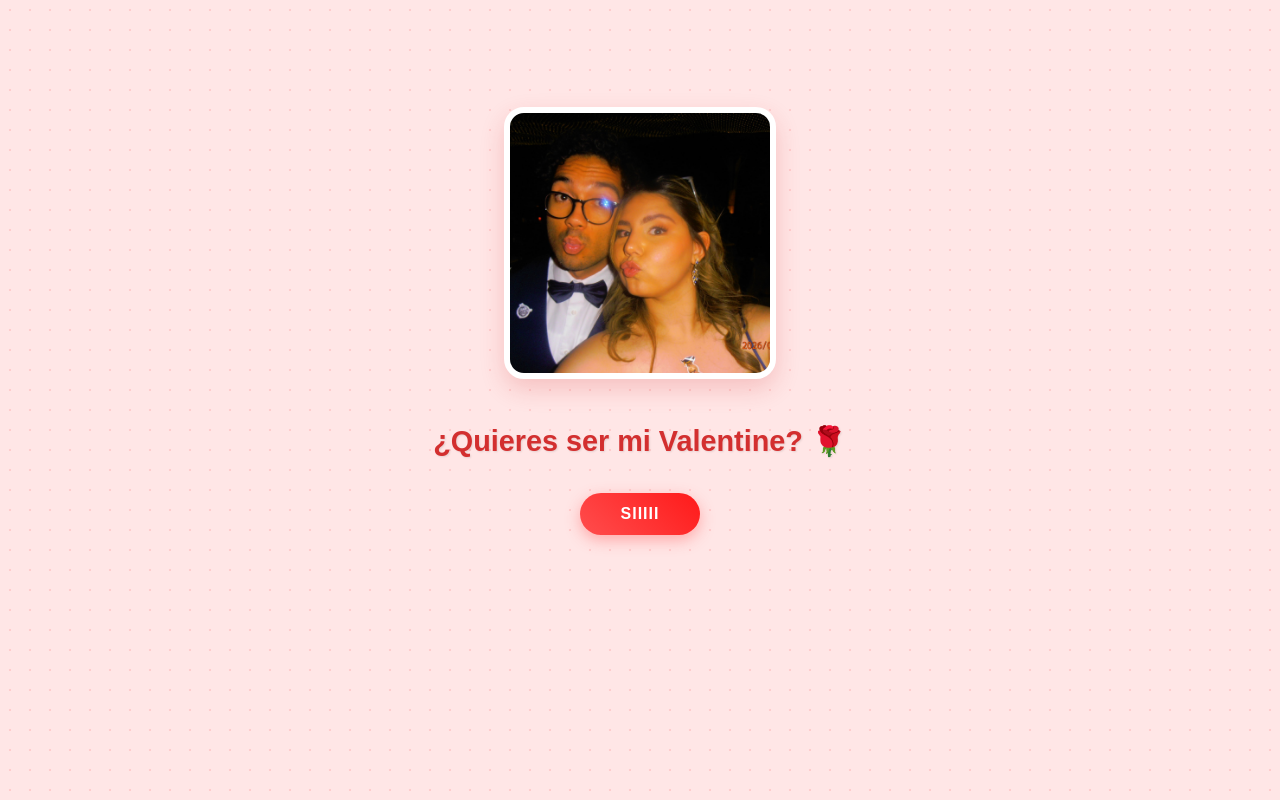
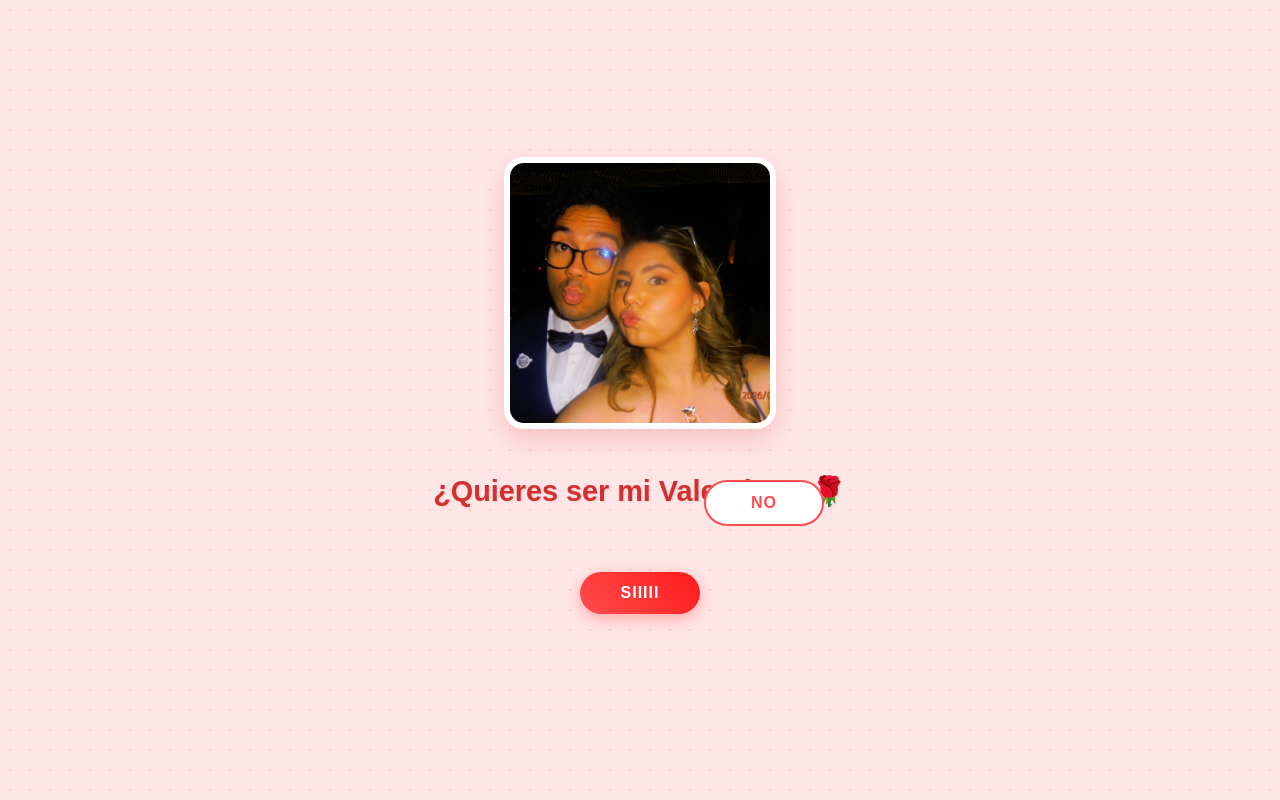
Before and after one commit to armandocompu/Valentine-Bobi, a plain HTML site: page index.html in a window 1280 px wide. Shown: the top 800 px of the page. Drawn offline with nearby package versions, Linux system fonts and the light colour scheme; some packages are replaced by stand-ins of ours; a script that the page names is missing.

Commit message:
Fix HTML structure and button positioning

```diff
--- a/index.html
+++ b/index.html
@@ -44,15 +44,14 @@
             height: 100%;
             object-fit: cover;
         }
-       .buttons {
-            position: relative;
+      .buttons {
+            /* position: relative;  <-- ESTA LINEA BORRALA O COMENTALA */
             width: 100%;
-            height: 200px; /* Le di más espacio vertical para que el NO se mueva a gusto */
+            height: 100px; /* Altura fija para que no empuje cosas */
             display: flex;
             justify-content: center;
-            align-items: flex-start; /* Alinearlos arriba para controlar mejor la posición */
-            gap: 20px;
-            margin-top: 20px; /* Separación del texto */
+            align-items: center;
+            margin-top: 20px;
         }
         button {
             padding: 12px 30px; /* Reduje el relleno para que no se vean tan gordos */
@@ -77,12 +76,14 @@
         #btn-yes:active {
             transform: scale(0.95);
         }
-        #btn-no {
+       #btn-no {
             background-color: white;
             color: #ff4d4d;
             border: 2px solid #ff4d4d;
-            position: absolute;
-            transition: all 0.2s ease;
+            font-weight: bold;
+            position: absolute; /* Importante */
+            z-index: 20; /* Para que siempre quede encima de todo */
+            transition: all 0.3s ease;
         }
     </style>
 </head>
@@ -145,17 +146,20 @@
         // Inicializar posición del botón NO
         window.onload = function() {
             const btnNo = document.getElementById('btn-no');
-            const btnYes = document.getElementById('btn-yes');
 
-            // Truco: Obtenemos dónde está el botón SI para poner el NO debajo o a un lado
-            const rect = btnYes.getBoundingClientRect();
-
+            // Forzamos la posición absoluta
             btnNo.style.position = 'absolute';
 
-            // Lo ponemos 60 pixeles más abajo del botón SI para que no se encimen
-            // y centrado horizontalmente (o un poquito a la derecha)
-            btnNo.style.top = (rect.bottom + 20) + 'px';
-            btnNo.style.left = (window.innerWidth / 2 - 40) + 'px';
+            // Coordenadas manuales que funcionan en cualquier cel
+            // 55% hacia abajo de la pantalla y 60% hacia la derecha
+            btnNo.style.top = '58%';
+            btnNo.style.left = '65%';
+
+            // Si la pantalla es muy ancha (PC), lo ajustamos un poco
+            if (window.innerWidth > 600) {
+                btnNo.style.top = '60%';
+                btnNo.style.left = '55%';
+            }
         }
     </script>
 
```
